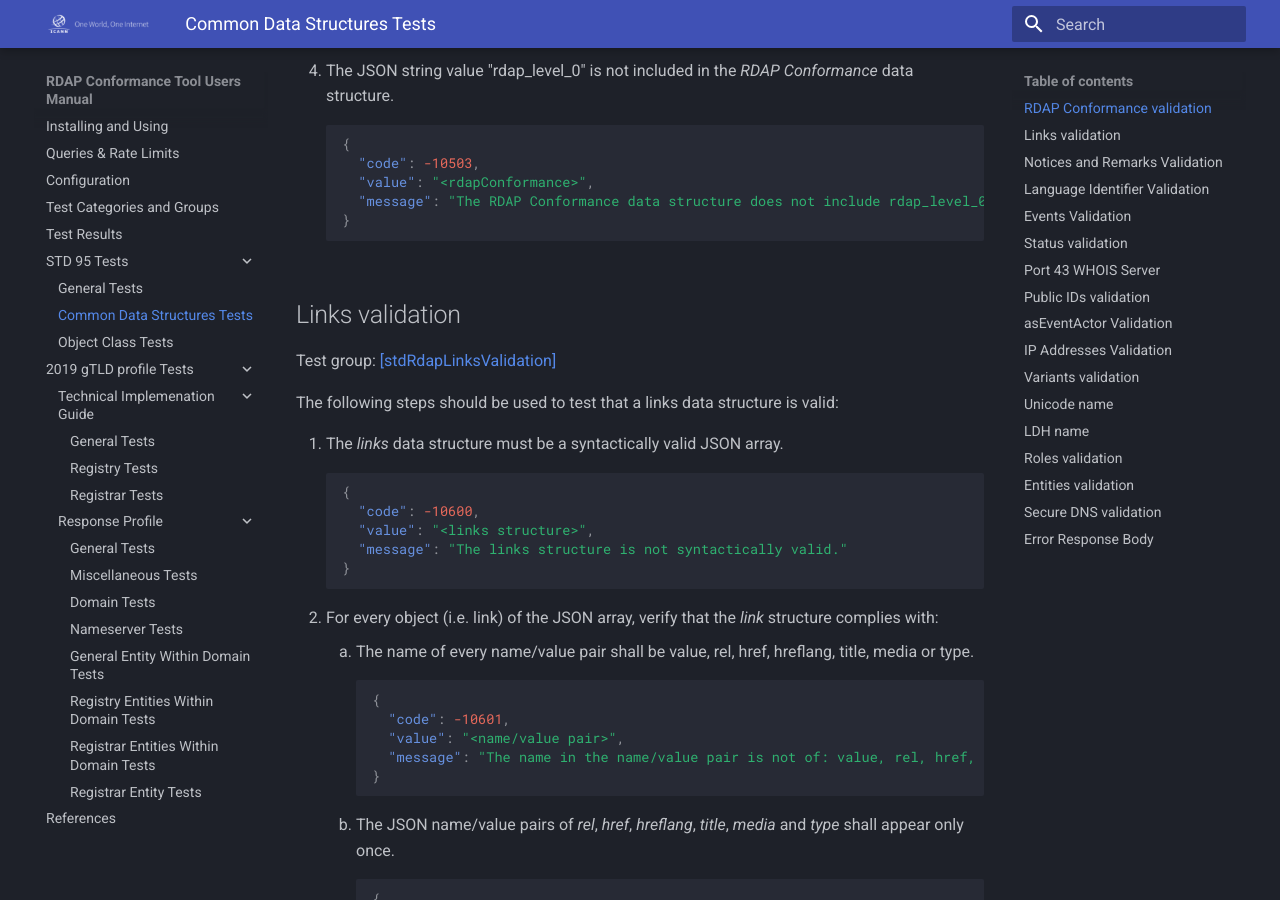
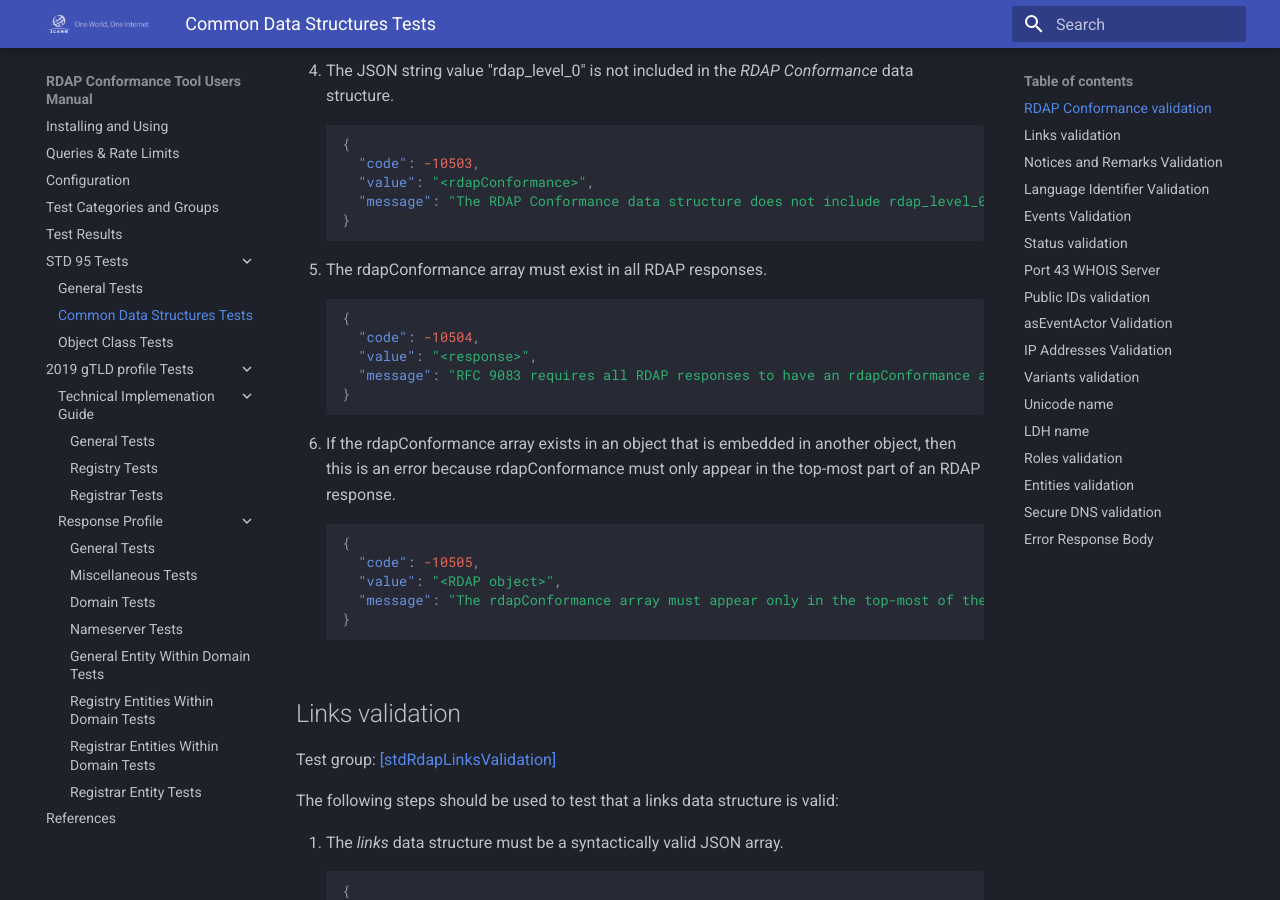
Before and after one commit to icann/rdap-conformance-tool, an MkDocs documentation site: the page built from docs/std_95/common_structures.md, in a window 1280 px wide and 900 px high, scrolled down 803 px. Built offline with MkDocs 1.6.1 and Material for MkDocs 9.7.7, drawn with Linux system fonts in a browser that asks for light colours; some of the changed text lies outside the part shown.

Commit message:
adding new common data structure tests

````diff
--- a/docs/std_95/common_structures.md
+++ b/docs/std_95/common_structures.md
@@ -36,6 +36,22 @@
   "code": -10503,
   "value": "<rdapConformance>",
   "message": "The RDAP Conformance data structure does not include rdap_level_0."
+}
+```
+5. The rdapConformance array must exist in all RDAP responses.
+``` json
+{
+  "code": -10504,
+  "value": "<response>",
+  "message": "RFC 9083 requires all RDAP responses to have an rdapConformance array."
+}
+```
+6. If the rdapConformance array exists in an object that is embedded in another object, then this is an error because rdapConformance must only appear in the top-most part of an RDAP response.
+``` json
+{
+  "code": -10505,
+  "value": "<RDAP object>",
+  "message": "The rdapConformance array must appear only in the top-most of the RDAP response."
 }
 ```
 
@@ -143,6 +159,23 @@
   "message": "The value for the JSON name href does not pass Web URI validation [webUriValidation]."
 }
 ```
+    12.The JSON name value shall exist:
+``` json
+{
+  "code": -10612,
+  "value": "<link structure>",
+  "message": "A 'value' propert does not exist in the link object."
+}
+```
+    13. The JSON name “rel” shall exist:
+``` json
+{
+  "code": -10613,
+  "value": "<link structure>",
+  "message": "A 'rel' property does not exist in the link object."
+}
+```
+
 
 ## Notices and Remarks Validation
 
@@ -389,6 +422,15 @@
   "message": "The JSON string is not included as a Value with Type='status'."
 }
 ```
+4. A string in the status array shall only appear once:
+``` json
+{
+  "code": -11003,
+  "value": "<JSON string>",
+  "message": "A status value exists more than once in the status array."
+}
+```
+
 
 ## Port 43 WHOIS Server
 
@@ -1193,3 +1235,11 @@
   "message": "The JSON value is not a string."
 }
 ```
+8. "errorCode" is required in an error response.
+``` json
+{
+  "code": -12107,
+  "value": "<error structure>",
+  "message": "The errorCode value is required in an error response."
+}
+```
````
